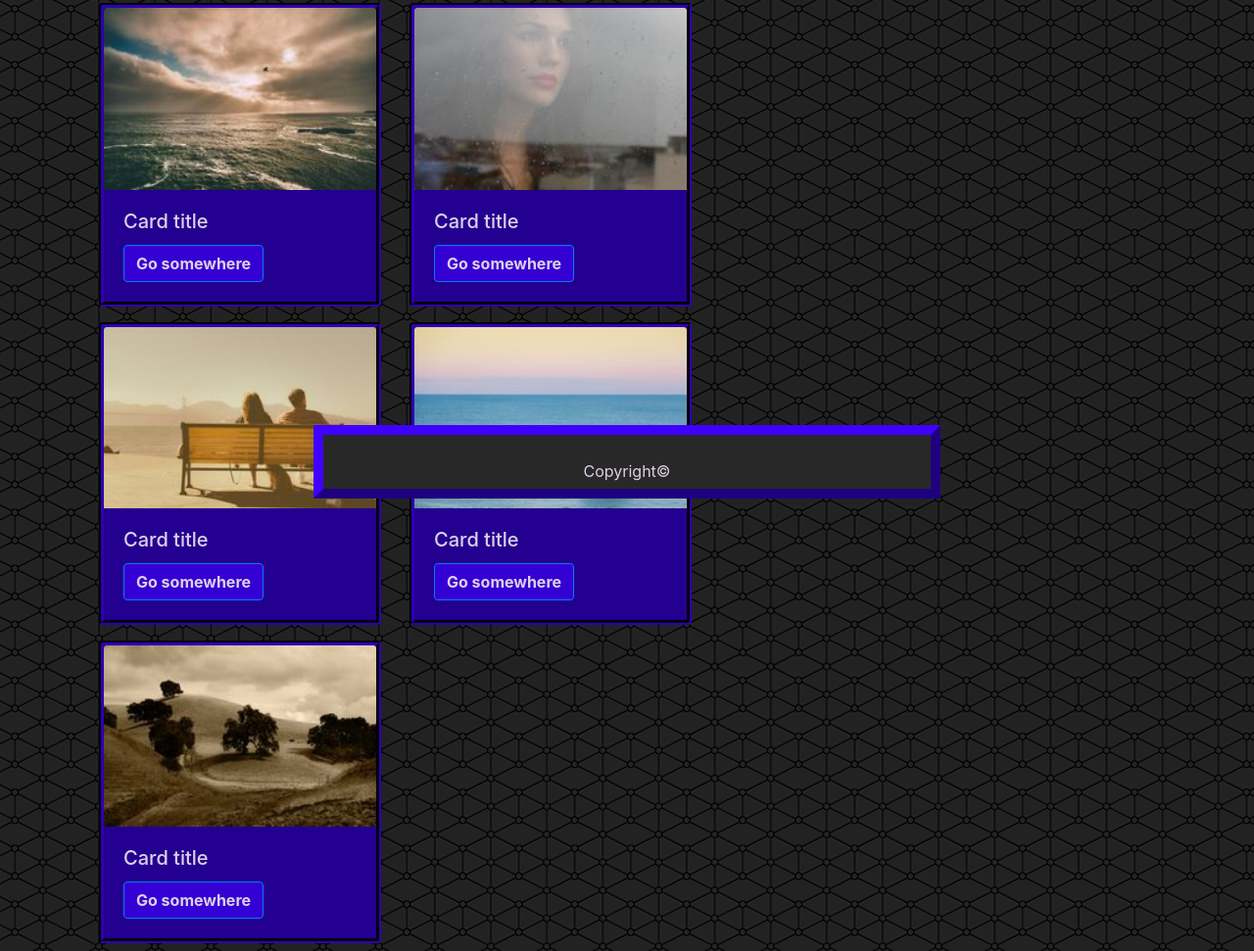
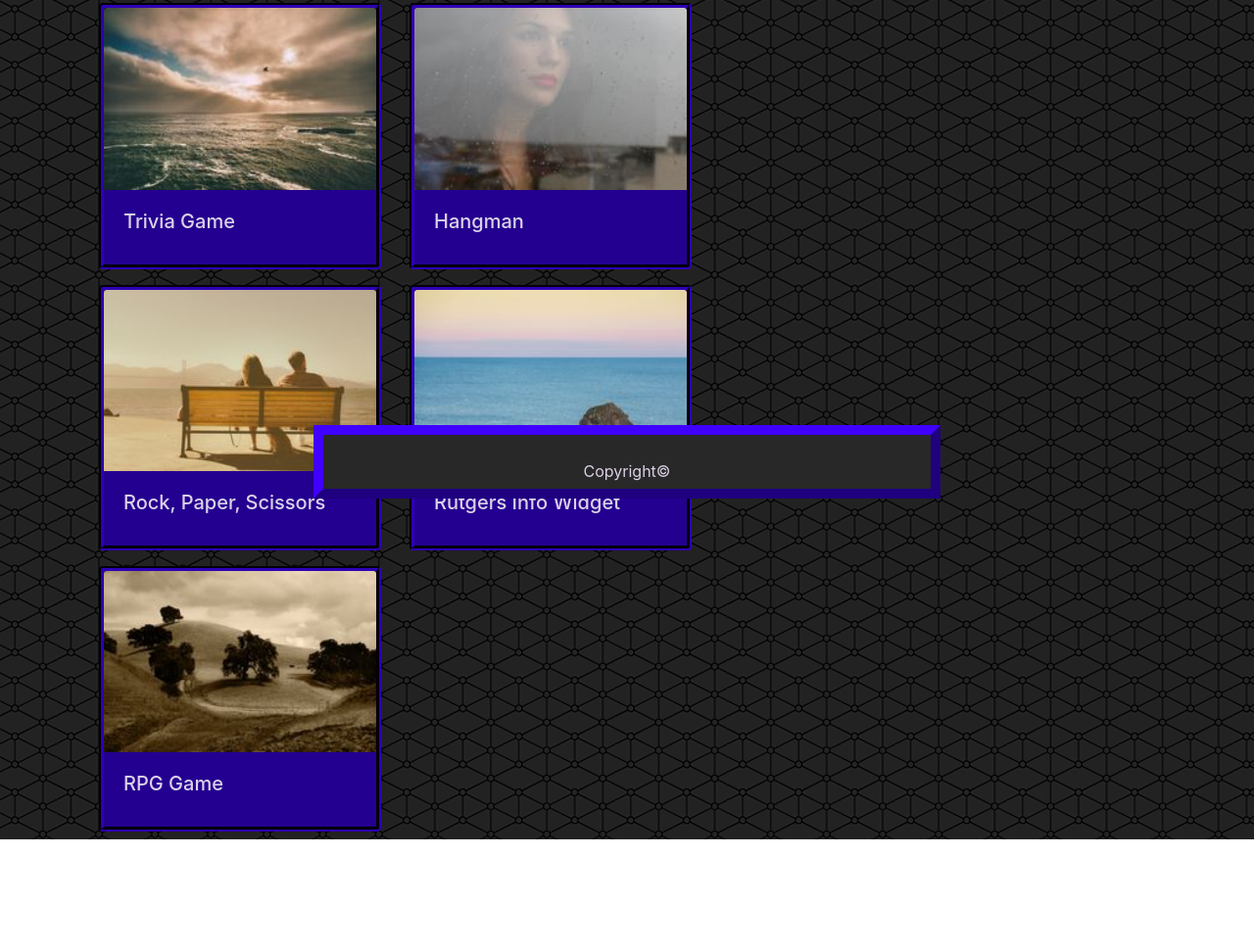
Before and after one commit to IanDowdy/Homework-2.2, a plain HTML site: page portfolio.html in a window 1280 px wide. Shown: the part 291-1262 px from the top of the page at 98% size. After the commit the page ends 1148 px from the top, so only its background shows below. Drawn offline with nearby package versions, Linux system fonts and the light colour scheme.

Commit message:
Add files via upload

```diff
--- a/portfolio.html
+++ b/portfolio.html
@@ -41,10 +41,8 @@
             <div class="col-lg-3 my-2 mx-3"><div class="card" style="width: 18rem;">
 
                 <img class="card-img-top" src="assets/images/Pic1.jpg" alt="Image">
-
                     <div class="card-body">
-                      <h5 class="card-title">Card title</h5>
-                      <a href="#" class="btn btn-primary">Go somewhere</a>
+                      <h5 class="card-title">Trivia Game</h5>
                     </div>
                   </div></div>
 
@@ -54,8 +52,7 @@
                   <div class="col-lg-3 my-2 mx-3"><div class="card" style="width: 18rem;">
                         <img class="card-img-top" src="assets/images/Pic4.jpg" alt="Image">
                         <div class="card-body">
-                          <h5 class="card-title">Card title</h5>
-                          <a href="#" class="btn btn-primary">Go somewhere</a>
+                          <h5 class="card-title">Hangman</h5>
                         </div>
                       </div></div>
 
@@ -65,8 +62,7 @@
             <div class="col-lg-3 my-2 mx-3"><div class="card" style="width: 18rem;">
                     <img class="card-img-top" src="assets/images/Pic2.jpg" alt="Image">
                     <div class="card-body">
-                      <h5 class="card-title">Card title</h5>
-                      <a href="#" class="btn btn-primary">Go somewhere</a>
+                      <h5 class="card-title">Rock, Paper, Scissors</h5>
                     </div>
             </div>
         </div>
@@ -76,8 +72,7 @@
                   <div class="col-lg-3 my-2 mx-3"><div class="card" style="width: 18rem;">
                         <img class="card-img-top" src="assets/images/Pic3.jpg" alt="Image">
                         <div class="card-body">
-                          <h5 class="card-title">Card title</h5>
-                          <a href="#" class="btn btn-primary">Go somewhere</a>
+                          <h5 class="card-title">Rutgers Info Widget</h5>
                         </div>
                       </div>
                     </div>
@@ -85,10 +80,9 @@
 
              <div class="row">
                     <div class="col-lg-3 my-2 mx-3"><div class="card" style="width: 18rem;">
-                            <img class="card-img-top" src="assets/images/pic5.jpg" alt="Image">
+                            <img class="card-img-top" src="assets/images/Pic5.jpg" alt="Image">
                             <div class="card-body">
-                              <h5 class="card-title">Card title</h5>
-                              <a href="#" class="btn btn-primary">Go somewhere</a>
+                              <h5 class="card-title">RPG Game</h5>
                             </div>
                     </div>
             </div>
```
